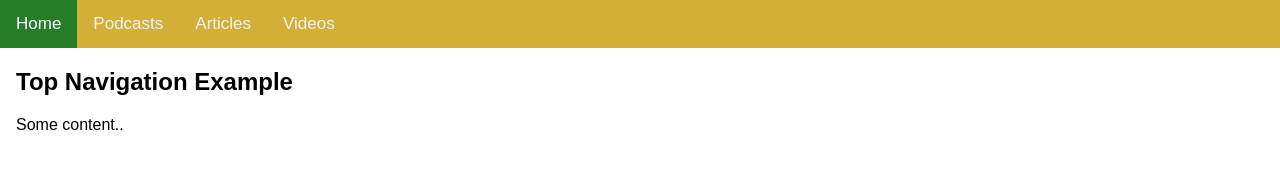
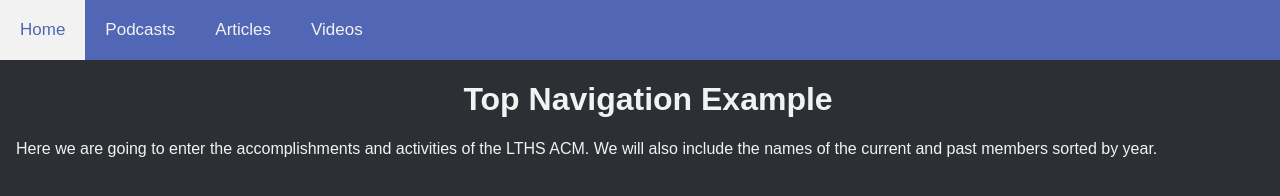
Before and after one commit to LTHS-ACM/ACMWebsite, a plain HTML site: page headertest.html in a window 1280 px wide. Drawn offline with Linux system fonts and the light colour scheme.

Commit message:
Update headertest.html

```diff
--- a/headertest.html
+++ b/headertest.html
@@ -10,42 +10,41 @@ body {
 
 .topnav {
   overflow: hidden;
-  background-color: #D4AF37;
+  background-color: #5167b5;
 }
 
 .topnav a {
   float: left;
   color: #f2f2f2;
   text-align: center;
-  padding: 14px 16px;
+  padding: 20px 20px;
   text-decoration: none;
   font-size: 17px;
 }
 
 .topnav a:hover {
-  background-color: #4CAF50;
-  color: white;
-}
-
-.topnav a.active {
-  background-color: #247d29;
-  color: white;
+  background-color: #f2f2f2;
+  color:#5167b5;
 }
 </style>
 </head>
 <body>
 
 <div class="topnav">
-  <a class="active" href="#home">Home</a>
-  <a href="file:///C:/Users/danie/OneDrive/Documents/Website/%23podcasts.html">Podcasts</a>
-  <a href="file:///C:/Users/danie/OneDrive/Documents/Website/%23articles.html">Articles</a>
-  <a href="file:///C:/Users/danie/OneDrive/Documents/Website/%23videos.html">Videos</a>
+  <a href="tempurl">Home</a>
+  <a href="tempurl">Podcasts</a>
+  <a class="tempurl">Articles</a>
+  <a href="tempurl">Videos</a>
 </div>
 
 <div style="padding-left:16px">
-  <h2>Top Navigation Example</h2>
-  <p>Some content..</p>
+  <body style="background-color:#2C2F33">
+  <h1><center style="color:#f2f2f2">Top Navigation Example</center></h1>
 </div>
-
+<div style="padding-left:16px">
+  <p style="color:#f2f2f2">
+    Here we are going to enter the accomplishments and activities of the LTHS ACM. We will also include the names of the current and past members sorted by year.
+  </p>
+</div>
 </body>
 </html>
```
